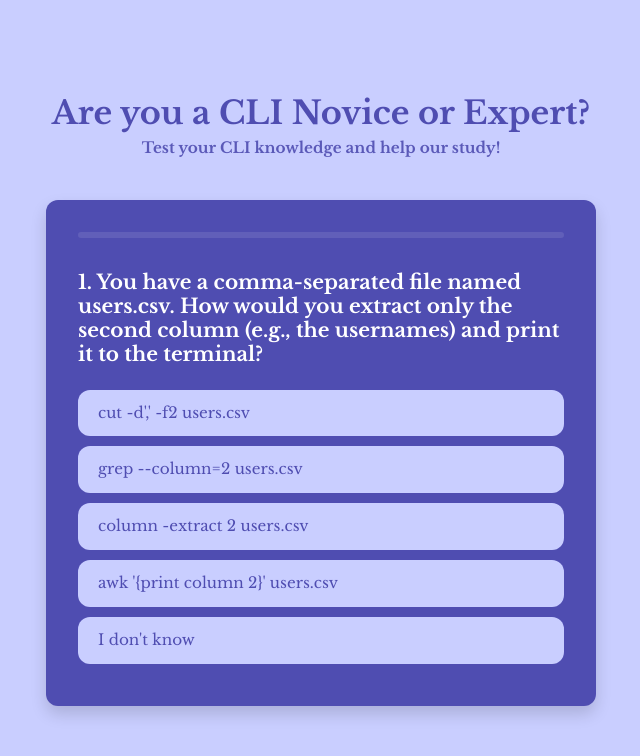
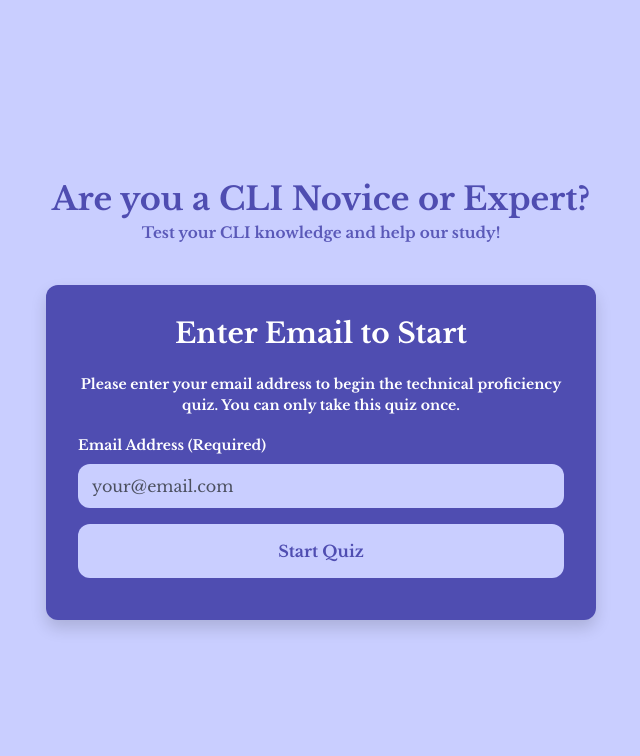
Before and after one commit to leoneltrich/sentence_collection, a Flask app: page / in a window 1280 px wide. Shown: the top 756 px of the page, without its empty margins (319-959 px from the left). Run offline with Flask 3, Linux system fonts and the light colour scheme.

Commit message:
Updated user flow

```diff
--- a/app/templates/quiz.html
+++ b/app/templates/quiz.html
@@ -51,7 +51,7 @@
         .option-btn {
             background-color: var(--brand-bg);
             color: var(--brand-primary);
-            border: none;
+            border: 2px solid transparent;
             border-radius: var(--border-radius);
             padding: 12px 20px;
             margin-bottom: 10px;
@@ -63,7 +63,6 @@
 
         .option-btn:hover {
             background-color: var(--brand-white);
-            transform: translateX(5px);
         }
 
         .option-btn.selected {
@@ -143,13 +142,25 @@
 
         <div class="card quiz-card shadow">
             <div class="card-body">
+                <!-- Email Screen -->
+                <div id="email-screen">
+                    <h3 class="text-center mb-4">Enter Email to Start</h3>
+                    <p class="small text-center mb-3">Please enter your email address to begin the technical proficiency quiz. You can only take this quiz once.</p>
+                    <div class="mb-3">
+                        <label class="form-label small">Email Address (Required)</label>
+                        <input type="email" id="study-email" class="form-control" placeholder="your@email.com" required>
+                    </div>
+                    <button id="start-quiz-btn" class="btn btn-submit w-100">Start Quiz</button>
+                    <div id="email-feedback" class="notice-text"></div>
+                </div>
+
                 <!-- Progress -->
-                <div id="quiz-progress" class="progress-bar-container">
+                <div id="quiz-progress" class="progress-bar-container hidden">
                     <div id="progress-fill" class="progress-fill" style="width: 0%"></div>
                 </div>
 
                 <!-- Quiz Screen -->
-                <div id="question-screen">
+                <div id="question-screen" class="hidden">
                     <h5 id="question-text" class="mb-4">Loading question...</h5>
                     <div id="options-container" class="d-flex flex-column">
                         <!-- Options injected here -->
@@ -166,16 +177,7 @@
 
                     <hr style="border-color: rgba(255,255,255,0.2)">
 
-                    <div id="study-opt-in-section">
-                        <p class="small text-center mb-3">To save your results, please enter your email address. You will receive a follow-up email to help evaluate our system.</p>
-                        <div class="mb-3">
-                            <label class="form-label small">Email Address (Required)</label>
-                            <input type="email" id="study-email" class="form-control" placeholder="your@email.com" required>
-                        </div>
-                        <button id="save-results-btn" class="btn btn-submit w-100">Submit Results</button>
-                    </div>
-
-                    <button onclick="location.reload()" class="btn btn-link text-white w-100 mt-3 small opacity-75 text-decoration-none">Retake Quiz</button>
+                    <div id="save-status-text" class="text-center small opacity-75">Saving your results...</div>
                     <div id="feedback" class="notice-text"></div>
                 </div>
             </div>
@@ -199,10 +201,51 @@
         let currentQuestionIndex = 0;
         let score = 0;
         let shuffledQuiz = [];
+        let userEmail = '';
 
         function shuffle(array) {
             return array.sort(() => Math.random() - 0.5);
         }
+
+        document.getElementById('start-quiz-btn').addEventListener('click', async () => {
+            const emailInput = document.getElementById('study-email').value.trim();
+            const feedback = document.getElementById('email-feedback');
+            const btn = document.getElementById('start-quiz-btn');
+
+            if (!emailInput || !emailInput.includes('@')) {
+                feedback.textContent = "Please enter a valid email address.";
+                return;
+            }
+
+            try {
+                btn.disabled = true;
+                btn.textContent = "Checking...";
+                feedback.textContent = "";
+
+                const response = await fetch('/quiz/check-email', {
+                    method: 'POST',
+                    headers: { 'Content-Type': 'application/json' },
+                    body: JSON.stringify({ email: emailInput })
+                });
+
+                const result = await response.json();
+                if (response.ok) {
+                    userEmail = emailInput;
+                    document.getElementById('email-screen').classList.add('hidden');
+                    document.getElementById('quiz-progress').classList.remove('hidden');
+                    document.getElementById('question-screen').classList.remove('hidden');
+                    startQuiz();
+                } else {
+                    feedback.textContent = result.error || "Validation failed. Please try again.";
+                    btn.disabled = false;
+                    btn.textContent = "Start Quiz";
+                }
+            } catch (err) {
+                feedback.textContent = "Error checking email. Please try again.";
+                btn.disabled = false;
+                btn.textContent = "Start Quiz";
+            }
+        });
 
         function startQuiz() {
             shuffledQuiz = shuffle([...quizData]);
@@ -248,7 +291,7 @@
             return "Expert";
         }
 
-        function showResults() {
+        async function showResults() {
             document.getElementById('question-screen').classList.add('hidden');
             document.getElementById('quiz-progress').classList.add('hidden');
             document.getElementById('results-screen').classList.remove('hidden');
@@ -256,50 +299,35 @@
             document.getElementById('final-score').textContent = score;
             const level = getLevel(score);
             document.getElementById('user-level').textContent = level;
-        }
 
-        document.getElementById('save-results-btn').addEventListener('click', async () => {
-            const email = document.getElementById('study-email').value.trim();
+            const saveStatusText = document.getElementById('save-status-text');
             const feedback = document.getElementById('feedback');
-            const btn = document.getElementById('save-results-btn');
-
-            if (!email || !email.includes('@')) {
-                feedback.textContent = "Please enter a valid email address.";
-                return;
-            }
 
             try {
-                btn.disabled = true;
-                btn.textContent = "Saving...";
-
                 const response = await fetch('/quiz/submit', {
                     method: 'POST',
                     headers: { 'Content-Type': 'application/json' },
                     body: JSON.stringify({
-                        email: email,
+                        email: userEmail,
                         score: score,
                         total: shuffledQuiz.length,
-                        level: getLevel(score).toLowerCase()
+                        level: level.toLowerCase()
                     })
                 });
 
                 const result = await response.json();
                 if (response.ok) {
+                    saveStatusText.textContent = "";
                     feedback.textContent = result.message;
-                    document.getElementById('study-opt-in-section').classList.add('hidden');
                 } else {
-                    feedback.textContent = result.error || "An error occurred. Please try again.";
-                    btn.disabled = false;
-                    btn.textContent = "Submit Results";
+                    saveStatusText.textContent = "Failed to save results.";
+                    feedback.textContent = result.error || "An error occurred.";
                 }
             } catch (err) {
-                feedback.textContent = "Error saving results. Please try again.";
-                btn.disabled = false;
-                btn.textContent = "Submit Results";
+                saveStatusText.textContent = "Failed to save results.";
+                feedback.textContent = "Error connecting to server.";
             }
-        });
-
-        startQuiz();
+        }
     </script>
 </body>
 </html>
```
Also changed, not shown: app/routes.py (+32 -0 lines), tests/test_quiz.py (+37 -0 lines).
